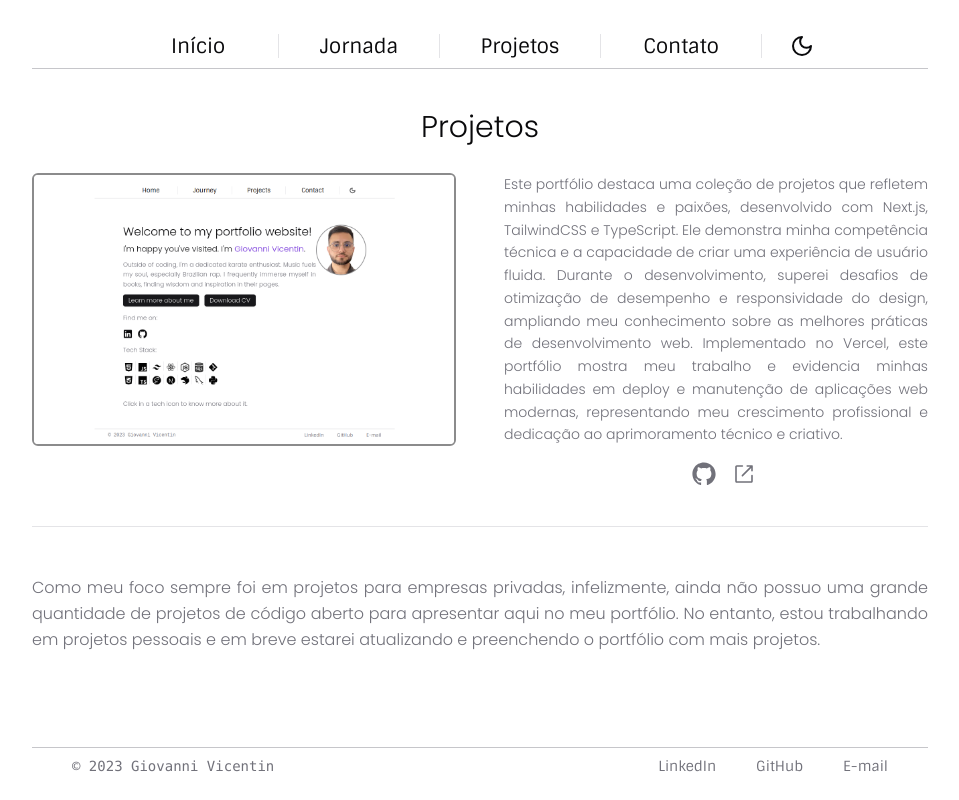
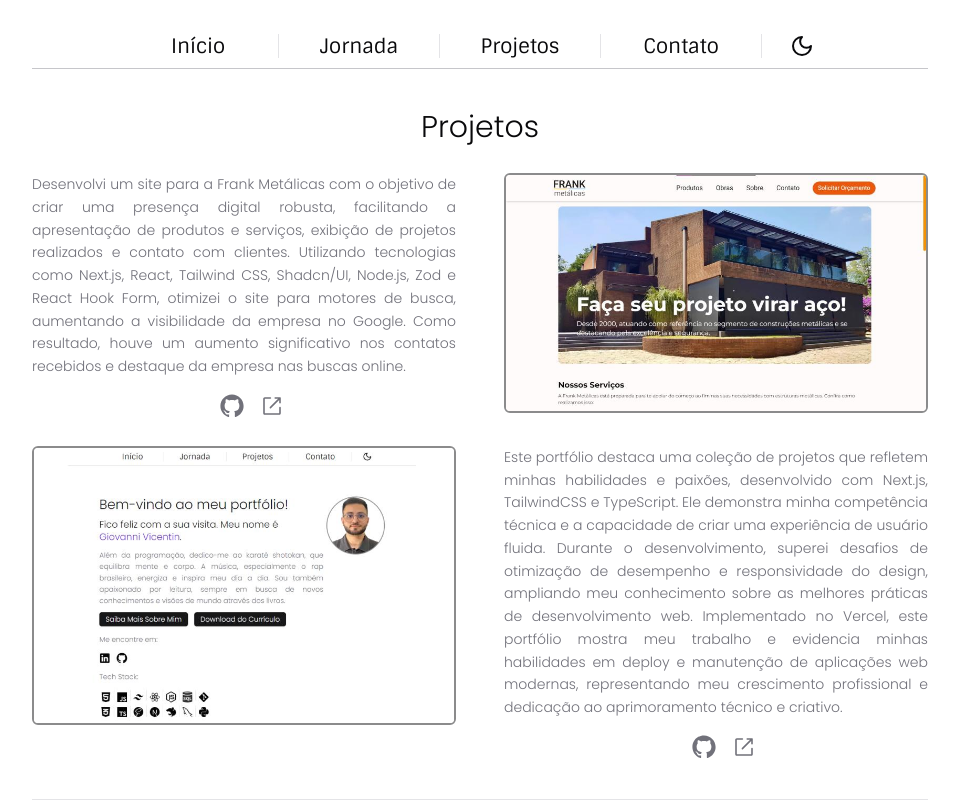
Before and after one commit to giovannivicentin/portfolio, a Next.js app: page /projects in a window 1280 px wide. Shown: the top 800 px of the page, without its empty margins (160-1119 px from the left). Built offline with nearby package versions, Linux system fonts and the light colour scheme.

Commit message:
feat: Update project photos and explanations

```diff
--- a/src/app/projects/page.tsx
+++ b/src/app/projects/page.tsx
@@ -8,7 +8,15 @@ const ProjectsPage = () => {
         <h1 className="text-3xl mb-7 text-center">Projetos</h1>
         <div className="flex flex-col items-center justify-center max-w-4xl gap-7">
           <DefaultProject
-            photo="/portfolio-project.png"
+            photo='/fk-project.jpeg'
+            photoAlt='Frank Metalicas Website project'
+            explanation='Desenvolvi um site para a Frank Metálicas com o objetivo de criar uma presença digital robusta, facilitando a apresentação de produtos e serviços, exibição de projetos realizados e contato com clientes. Utilizando tecnologias como Next.js, React, Tailwind CSS, Shadcn/UI, Node.js, Zod e React Hook Form, otimizei o site para motores de busca, aumentando a visibilidade da empresa no Google. Como resultado, houve um aumento significativo nos contatos recebidos e destaque da empresa nas buscas online.'
+            hrefGithub='https://github.com/giovannivicentin/fk_metalicas'
+            hrefLive='https://www.frankmetalicas.com/'
+            reverse
+          />
+          <DefaultProject
+            photo="/portfolio-project.jpeg"
             photoAlt="portfolio project"
             explanation="Este portfólio destaca uma coleção de projetos que refletem minhas habilidades e paixões, desenvolvido com Next.js, TailwindCSS e TypeScript. Ele demonstra minha competência técnica e a capacidade de criar uma experiência de usuário fluida. Durante o desenvolvimento, superei desafios de otimização de desempenho e responsividade do design, ampliando meu conhecimento sobre as melhores práticas de desenvolvimento web. Implementado no Vercel, este portfólio mostra meu trabalho e evidencia minhas habilidades em deploy e manutenção de aplicações web modernas, representando meu crescimento profissional e dedicação ao aprimoramento técnico e criativo."
             hrefGithub="https://github.com/giovannivicentin/portfolio"
```
